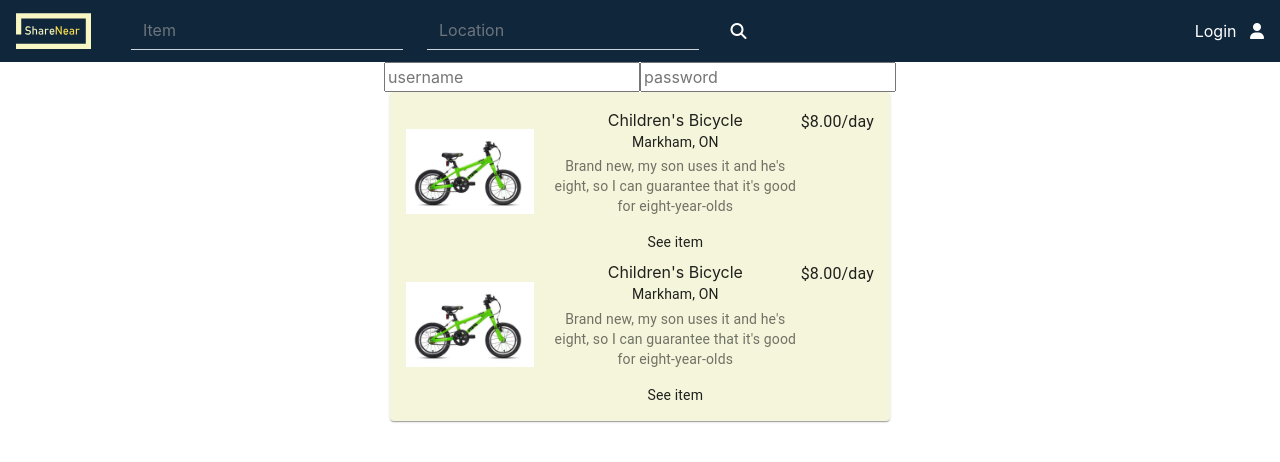
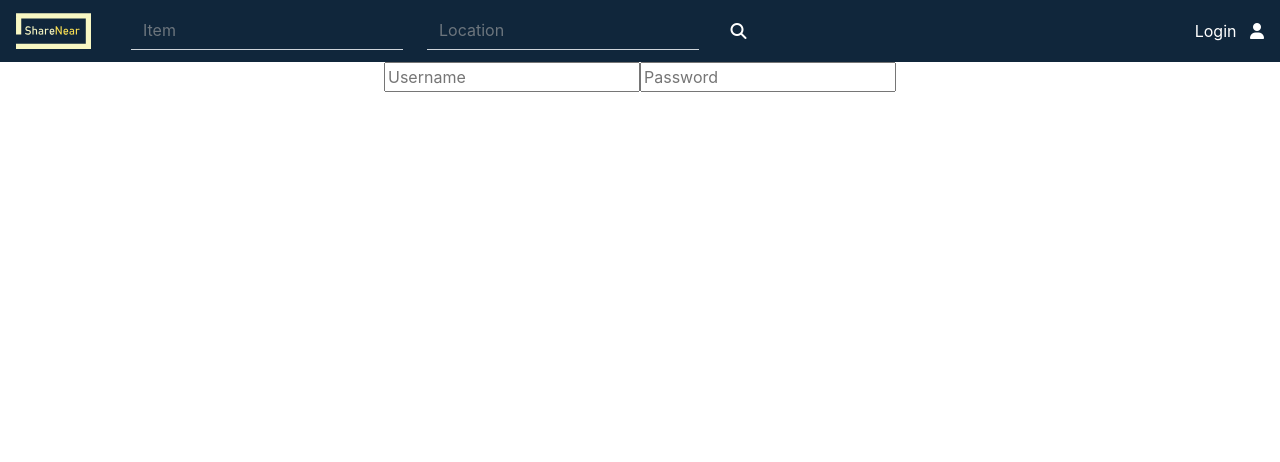
Before and after one commit to CalinArdelean/ShareNear, a React (Create React App) app in the folder my-app/: page /login in a window 1280 px wide. Shown: the top 462 px of the page. Built offline with nearby package versions, Linux system fonts and the light colour scheme.

Commit message:
modularized login and login form

```diff
--- a/my-app/src/App.js
+++ b/my-app/src/App.js
@@ -1,35 +1,26 @@
 import React from 'react';
-import logo from './logo.svg';
 import './App.css';
 import 'bootstrap/dist/css/bootstrap.min.css';
 //import Button from 'react-bootstrap/Button';
-import Button from '@material-ui/core/Button';
+// import Button from '@material-ui/core/Button';
 import { Route, Switch, BrowserRouter } from 'react-router-dom';
-import { Navbar, Nav, Form, FormControl, Container, Row, Col } from 'react-bootstrap';
-import AppNavbar from './Navbar';
-import login from './login';
-import ComplexGrid from './components/HomeLayout';
 
+import Login from './Login';
+import Home from './Home';
 
 class App extends React.Component {
     render() {
         return (
-
             <div className="App">
-                <header className="App-header">
-                    <AppNavbar />
-                </header>
-
                 <div>
                     <BrowserRouter>
                         <Switch> { /* Similar to a switch statement - shows the component depending on the URL path */}
                             { /* Each Route below shows a different component depending on the exact path in the URL  */}
-                            <Route exact path='/login' component={login} />
+                            <Route exact path='/' component={Home}/>
+                            <Route exact path='/login' component={Login} />
                         </Switch>
                     </BrowserRouter>
                 </div>
-                <ComplexGrid />
-
             </div>
         );
     }
--- /dev/null
+++ b/my-app/src/Home.js
@@ -0,0 +1,19 @@
+import React from 'react';
+import './App.css';
+
+import AppNavbar from './components/Navbar';
+import ComplexGrid from './components/HomeLayout';
+
+/* Component for the Home page */
+class Home extends React.Component {
+  render()  {
+	  return (
+        <div className="App">
+            <AppNavbar />
+            <ComplexGrid />
+        </div>
+	    );
+	}
+}
+
+export default Home;
--- /dev/null
+++ b/my-app/src/components/LoginForm.js
@@ -0,0 +1,29 @@
+import React from 'react';
+
+/* Component for the Student Form */
+class LoginForm extends React.Component {
+
+  render() {
+    // console.log(this.props)
+
+    return (
+    	<div>
+    	  <input name='userName'
+    	         value={ this.props.userName }
+    	         onChange={this.props.handleChange}
+    	         type="text"
+    	         placeholder="Username" />
+
+          <input name='passWord'
+               value={ this.props.passWord }
+               onChange={this.props.handleChange}
+               type="text"
+               placeholder="Password" />
+
+	      {/* <button onClick={ this.props.addStudent }>Add Student</button> */}
+		</div>
+	)
+  }
+}
+
+export default LoginForm;
--- a/my-app/src/login.js
+++ b/my-app/src/login.js
@@ -1,37 +1,55 @@
 import React from 'react';
-import { Link } from 'react-router-dom';
 import './App.css';
 
-/* Component for the Home page */
-class login extends React.Component {
+import AppNavbar from './components/Navbar';
+import LoginForm from './components/LoginForm';
+
+/* Component for the Login page */
+class Login extends React.Component {
+
+    state = {
+        userName: "",
+        passWord: "",
+        users: [
+          {username: "user", password: "user"},
+          {username: "admin", password: "admin"}
+        ]
+      }
+
+    // Generic handler for whenever we type in an input box.
+    handleInputChange = (event) => {
+    const target = event.target
+    const value = target.value
+    const username = target.username
+
+    // 'this' is bound to the component in this arrow function.
+    this.setState({
+      [username]: value  // [name] sets the object property name to the value of the 'name' variable.
+        })
+
+    }
+
     render() {
         return (
-            <div>
-
-                { /* Inputs to add student */}
+            <div className="App">
+                <AppNavbar />
+                <LoginForm
+                    userName={ this.state.userName }
+                    passWord={ this.state.passWord }
+                    handleChange={ this.handleInputChange }
+                />
+                {/* <div>
                     <input username='username'
-                    //  value={ this.props.studentName }
-                    //  onChange={this.props.handleChange}
                         type="text"
                         placeholder="username" />
 
                     <input password='password'
-                    //  value={ this.props.studentName }
-                    //  onChange={this.props.handleChange}
                         type="text"
                         placeholder="password" />
-
-
-
-
-
-
-
-                {/* <button onClick={ this.props.addStudent }>Add Student</button> */}
-
+                </div> */}
             </div>
         );
     }
 }
 
-export default login;
+export default Login;
```
Also changed, not shown: my-app/src/components/Navbar.js (renamed from my-app/src/Navbar.js, +2 -5 lines). Lines whose indentation alone changed are shown as unchanged.
